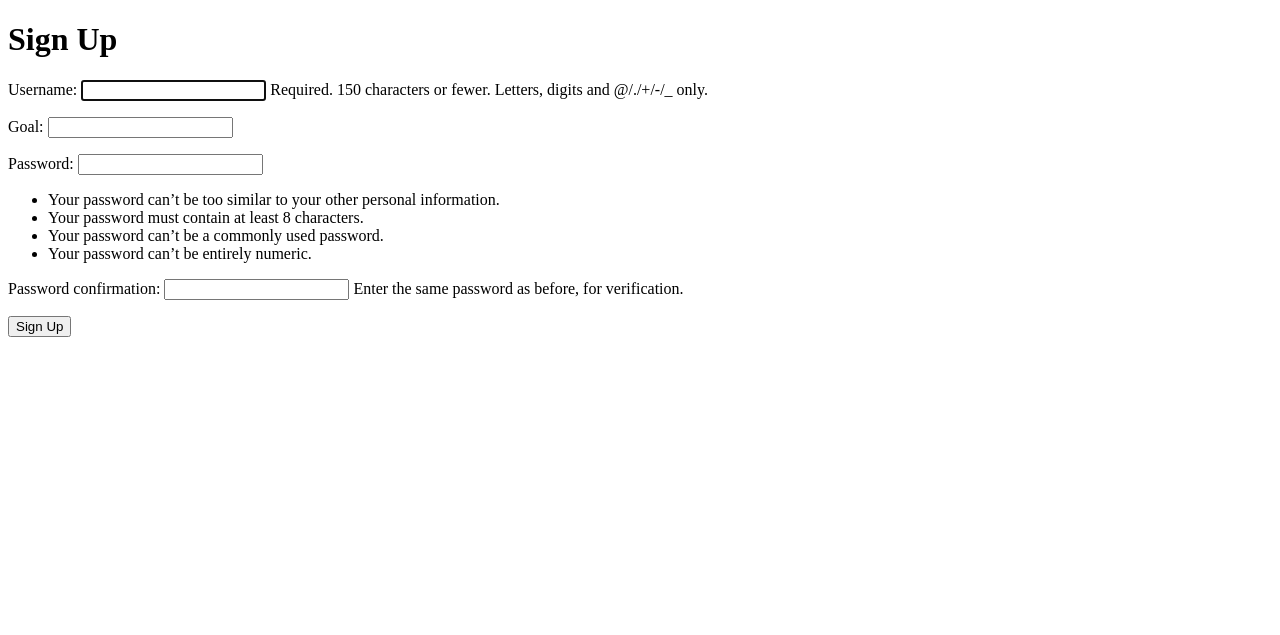
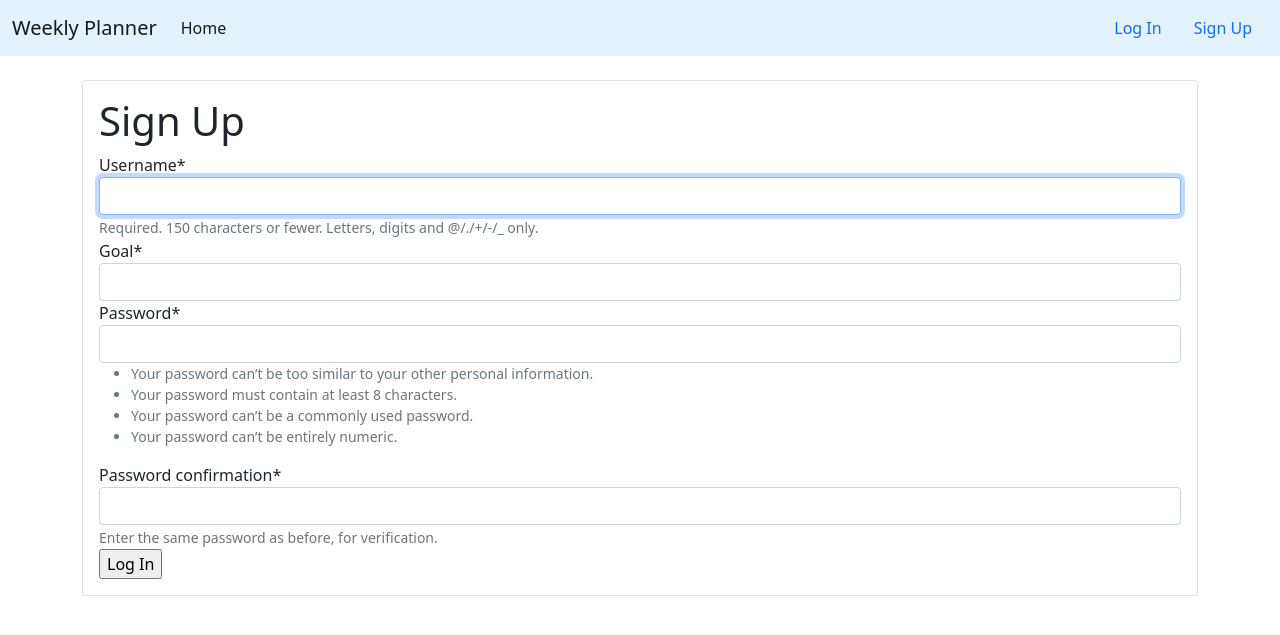
Before and after one commit to hbd-planners/weekly, a Django app: page /accounts/signup/ in a window 1280 px wide. Shown: the top 635 px of the page. Run offline with Django 3.2, Linux system fonts and the light colour scheme; parts of the project's set-up code (start-up, migrations or seed data) failed here and were passed over; some libraries are stand-ins or nearby versions.

Commit message:
Add bootstrap classes
Boostrap classes were added to the existing html files

```diff
--- a/templates/base.html
+++ b/templates/base.html
@@ -8,9 +8,43 @@
       {% block title %}
       {% endblock title %}
     </title>
+
+    <link href="https://cdn.jsdelivr.net/npm/bootstrap@5.0.0-beta2/dist/css/bootstrap.min.css" rel="stylesheet" integrity="sha384-BmbxuPwQa2lc/FVzBcNJ7UAyJxM6wuqIj61tLrc4wSX0szH/Ev+nYRRuWlolflfl" crossorigin="anonymous">
+
   </head>
+
   <body>
+
+      <nav class="navbar sticky-top navbar-expand-lg navbar-light" style="background-color: #e3f2fd;">
+        <div class="container-fluid">
+          <a class="navbar-brand" href="{% url 'home' %}">Weekly Planner</a>
+          <button class="navbar-toggler" type="button" data-bs-toggle="collapse" data-bs-target="#navbarSupportedContent" aria-controls="navbarSupportedContent" aria-expanded="false" aria-label="Toggle navigation">
+            <span class="navbar-toggler-icon"></span>
+          </button>
+          <div class="collapse navbar-collapse" id="navbarSupportedContent">
+            <ul class="navbar-nav me-auto mb-2 mb-lg-0">
+              <li class="nav-item">
+                <a class="nav-link active" aria-current="page" href="{% url 'home' %}">Home</a>
+              </li>
+            </ul>
+            <div class="d-flex">
+              {% if user.is_authenticated %}
+                <a class='nav-link' href="{% url 'home' %}">Profile</a>
+                <a class='nav-link' href="{% url 'home' %}">Logout</a>
+              {% else %}
+                <a class='nav-link' href="{% url 'login' %}">Log In</a>
+                <a class='nav-link' href="{% url 'signup' %}">Sign Up</a>
+              {% endif %}
+            </div>
+          </div>
+        </div>
+      </nav>
+
+   <div class='content'>
     {% block content %}
     {% endblock content %}
+   </div>
+    <script src="https://cdn.jsdelivr.net/npm/bootstrap@5.0.0-beta2/dist/js/bootstrap.bundle.min.js" integrity="sha384-b5kHyXgcpbZJO/tY9Ul7kGkf1S0CWuKcCD38l8YkeH8z8QjE0GmW1gYU5S9FOnJ0" crossorigin="anonymous"></script>
+
   </body>
 </html>
--- a/templates/registration/signup.html
+++ b/templates/registration/signup.html
@@ -1,10 +1,18 @@
 {% extends "base.html" %}
 
+{% load crispy_forms_tags %}
+
 {% block content %}
-  <h1>Sign Up</h1>
-  <form method="post" accept-charset="utf-8">
-    {% csrf_token %}
-    {{ form.as_p }}
-    <input type="submit" value="Sign Up"/>
-  </form>
+  <div class="container">
+    <div class="card mt-4">
+      <div class="card-body">
+       <h1>Sign Up</h1>
+       <form method="post" accept-charset="utf-8">
+         {% csrf_token %}
+         {{ form|crispy }}
+         <input type="submit" value="Log In"/>
+       </form>
+      </div>
+    </div>
+  </div>
 {% endblock content %}
```
Also changed, not shown: config/settings.py (+6 -1 lines), templates/home.html (+0 -7 lines), templates/registration/login.html (+18 -6 lines), 2 other files.
